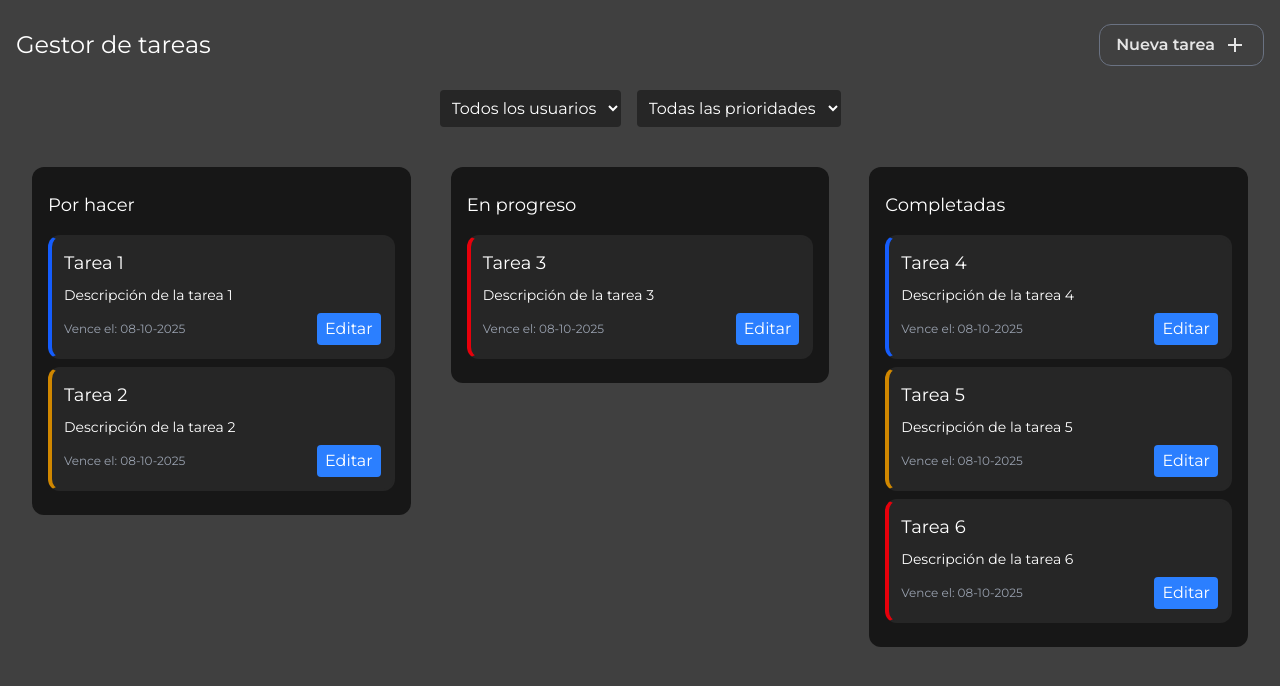
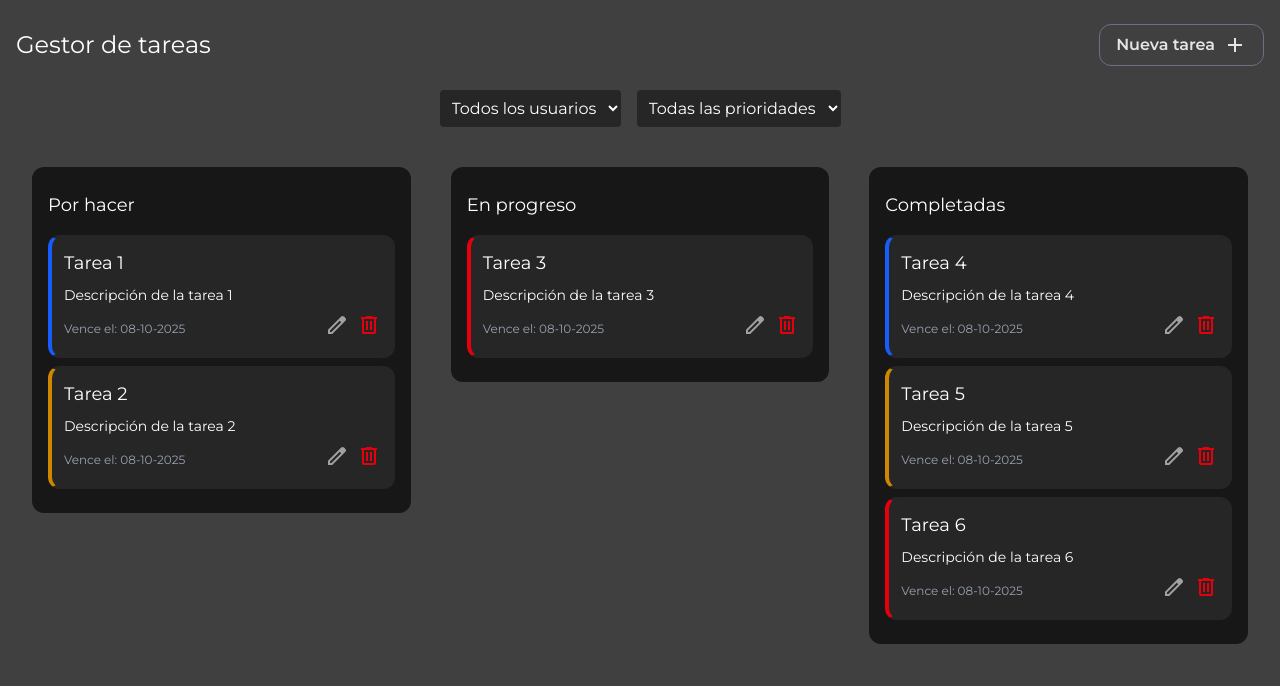
Before and after one commit to PoquetzSY/Gestor-de-tareas, a Vue app: page /dashboard in a window 1280 px wide. Shown: the top 686 px of the page. Built offline with nearby package versions, Linux system fonts and the light colour scheme; what vue-sweetalert2 would draw is missing.

Commit message:
feat: implement task deletion modal and update TaskCard to use modal components

```diff
--- a/src/components/dashboard/TaskCard.vue
+++ b/src/components/dashboard/TaskCard.vue
@@ -9,15 +9,24 @@
     <p class="text-sm">{{ props.description }}</p>
     <div class="flex justify-between items-center">
       <span class="text-xs text-gray-400">Vence el: {{ props.expiration_date }}</span>
-      <button class="bg-blue-500 text-white px-2 py-1 rounded">Editar</button>
+      <div class="flex gap-2 items-center">
+        <AddEditTask :to-update="true" :task-id="props.id" />
+        <DeleteTask :title="props.title" :id-to-delete="props.id" />
+      </div>
     </div>
   </div>
 </template>
 
 <script setup>
 import { computed } from 'vue'
+import AddEditTask from '../modals/AddEditTask.vue'
+import DeleteTask from '../modals/DeleteTask.vue'
 
 const props = defineProps({
+  id: {
+    type: Number,
+    required: true,
+  },
   title: {
     type: String,
     required: true,
--- a/src/components/modals/AddEditTask.vue
+++ b/src/components/modals/AddEditTask.vue
@@ -15,7 +15,7 @@
 
     <button
       v-show="props.toUpdate"
-      class="focus:outline-0 text-sky-600 cursor-pointer"
+      class="focus:outline-0 text-neutral-400 cursor-pointer"
       @click="openModal"
     >
       <svg
--- /dev/null
+++ b/src/components/modals/DeleteTask.vue
@@ -0,0 +1,101 @@
+<template>
+  <div>
+    <button @click="openModal" class="text-red-600 cursor-pointer">
+      <svg
+        xmlns="http://www.w3.org/2000/svg"
+        height="24px"
+        viewBox="0 -960 960 960"
+        width="24px"
+        fill="currentColor"
+      >
+        <path
+          d="M280-120q-33 0-56.5-23.5T200-200v-520h-40v-80h200v-40h240v40h200v80h-40v520q0 33-23.5 56.5T680-120H280Zm400-600H280v520h400v-520ZM360-280h80v-360h-80v360Zm160 0h80v-360h-80v360ZM280-720v520-520Z"
+        />
+      </svg>
+    </button>
+
+    <Transition>
+      <div v-show="isOpen" class="bg-black/50 fixed inset-0 z-20 flex justify-center items-center">
+        <div class="bg-neutral-900 flex flex-col rounded-xl p-10 w-md gap-6">
+          <p class="text-3xl text-center">¿Deseas eliminar la tarea {{ props.title }}?</p>
+          <div class="flex justify-center gap-4">
+            <MainButton :loading="isDeleting" @buttonClick="deleteData">
+              Confirmar
+              <svg
+                xmlns="http://www.w3.org/2000/svg"
+                height="24px"
+                viewBox="0 -960 960 960"
+                width="24px"
+                fill="currentColor"
+              >
+                <path d="M382-240 154-468l57-57 171 171 367-367 57 57-424 424Z" />
+              </svg>
+            </MainButton>
+
+            <MainButton variant="outline" @buttonClick="closeModal">
+              Cancelar
+              <svg
+                xmlns="http://www.w3.org/2000/svg"
+                height="24px"
+                viewBox="0 -960 960 960"
+                width="24px"
+                fill="currentColor"
+              >
+                <path
+                  d="m256-200-56-56 224-224-224-224 56-56 224 224 224-224 56 56-224 224 224 224-56 56-224-224-224 224Z"
+                />
+              </svg>
+            </MainButton>
+          </div>
+        </div>
+      </div>
+    </Transition>
+  </div>
+</template>
+
+<script setup>
+import MainButton from '@/components/common/MainButton.vue'
+import { showToast } from '@/utils/alerts'
+import { ref } from 'vue'
+
+const props = defineProps({
+  title: {
+    type: String,
+    required: true,
+  },
+  idToDelete: {
+    type: Number,
+    required: true,
+  },
+})
+
+const emit = defineEmits(['refresh'])
+
+const isOpen = ref(false)
+const isDeleting = ref(false)
+
+const openModal = () => {
+  isOpen.value = true
+}
+
+const closeModal = () => {
+  isOpen.value = false
+}
+
+const deleteData = async () => {
+  isDeleting.value = true
+  try {
+    await TaskService.deleteTask(props.idToDelete)
+    showToast('success', `Tarea "${props.title}" eliminado correctamente`)
+    emit('refresh')
+    closeModal()
+  } catch (error) {
+    console.error('Error al eliminar la tarea:', error)
+    showToast('error', `Error al eliminar la tarea`, error.response?.data?.message || error.message)
+  } finally {
+    isDeleting.value = false
+  }
+}
+</script>
+
+<style scoped></style>
```
